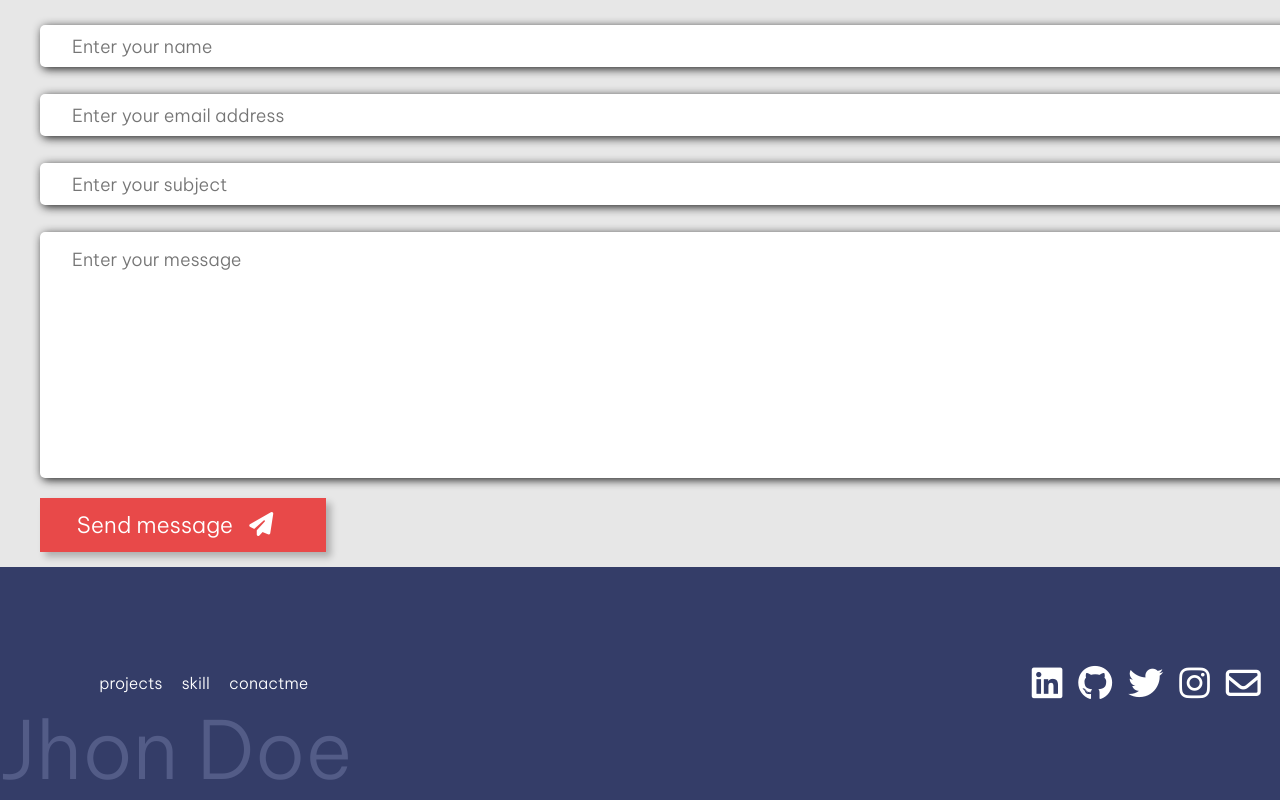
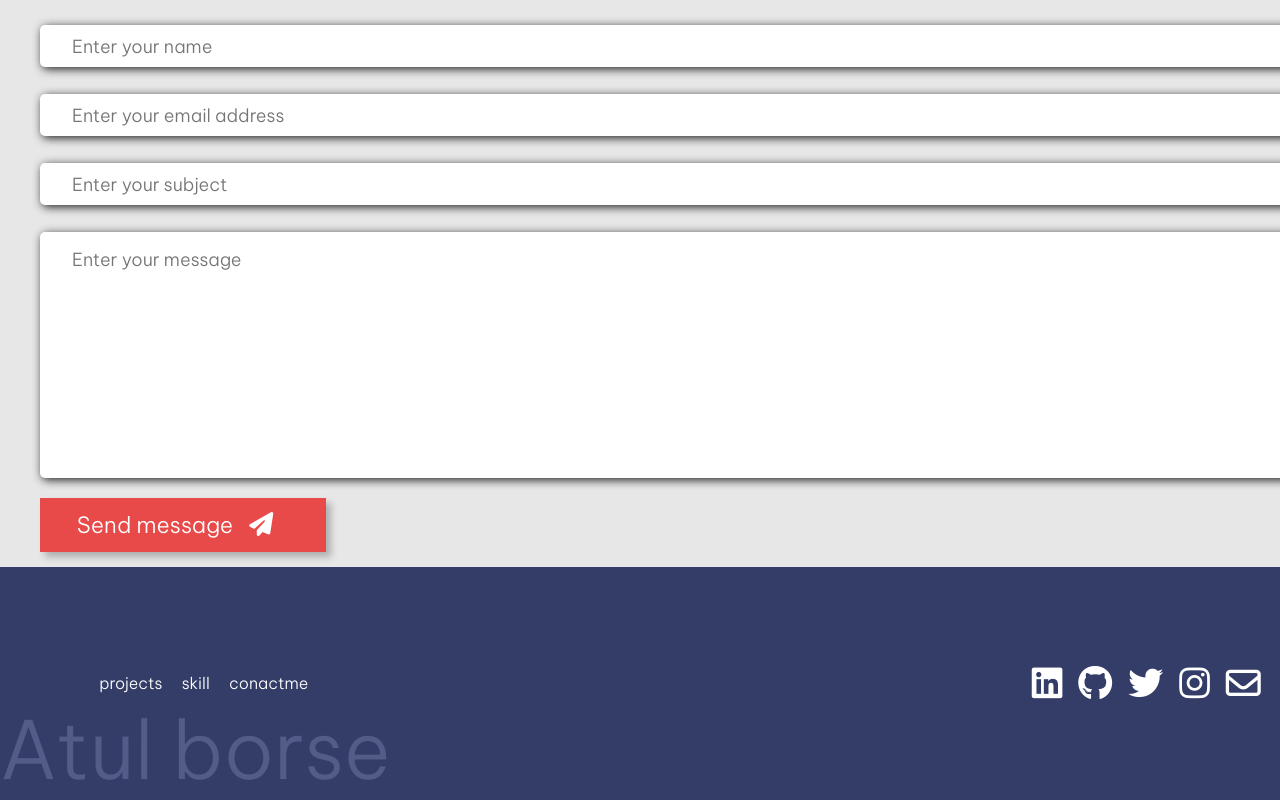
Before and after one commit to Atulsborse/portfolio-website, a plain HTML site: page index.html in a window 1280 px wide. Shown: the part 1932-2732 px from the top of the page. Drawn offline with nearby package versions, Linux system fonts and the light colour scheme.

Commit message:
Update index.html

```diff
--- a/index.html
+++ b/index.html
@@ -295,7 +295,7 @@
             <div class=" container">
               <div class="footer-wrapper">
                 <div class="footer-faded-text">
-                  Jhon Doe </div>
+                  Atul borse </div>
                   <div class="link-wrapper">
                     <div><a href="#projects">projects</a></div>
                     <div> <a href="#skills">skill</a> </div>
```
